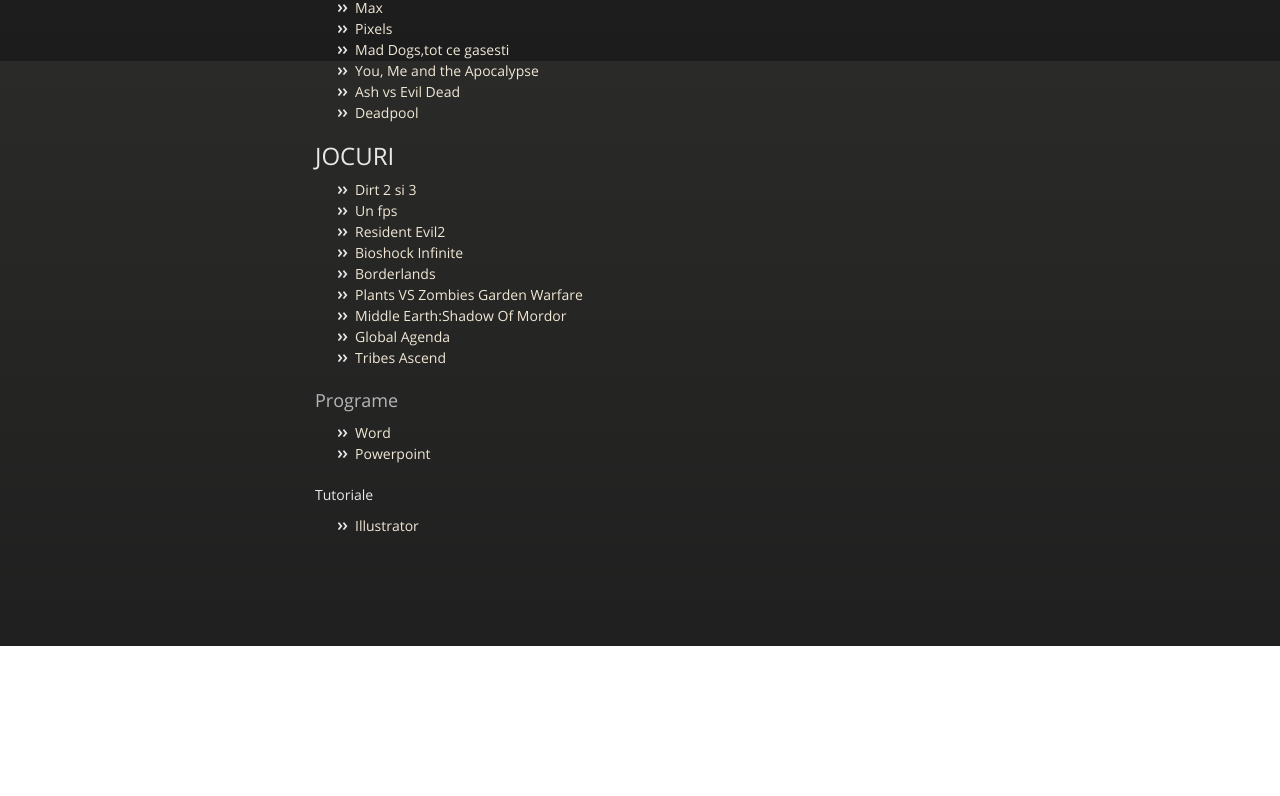
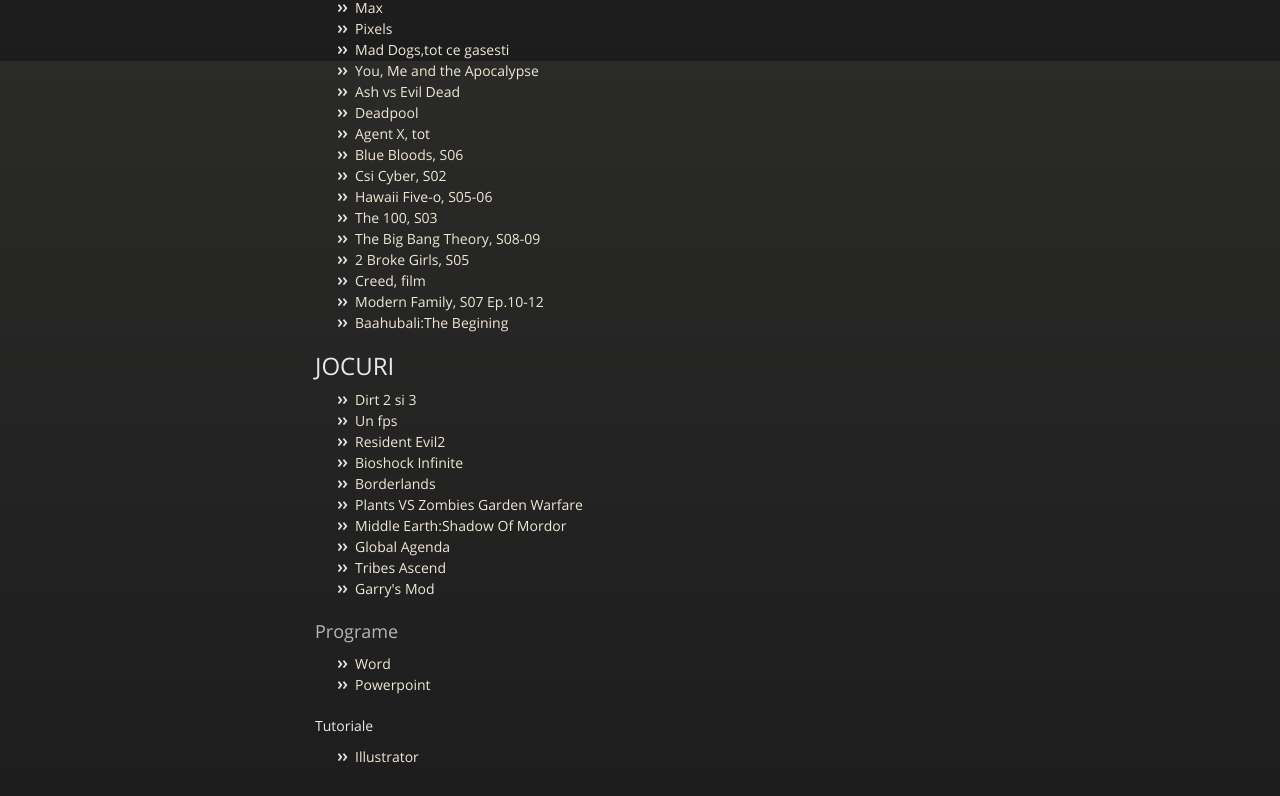
Before and after one commit to newtogithub97/List, a plain HTML site: page index.html in a window 1280 px wide. Shown: the part 739-1535 px from the top of the page. Before the commit the page ends 1385 px from the top, so only its background shows below. Drawn offline with nearby package versions, Linux system fonts and the light colour scheme.

```diff
--- a/index.html
+++ b/index.html
@@ -75,6 +75,16 @@
       <li>You, Me and the Apocalypse</li>
       <li>Ash vs Evil Dead</li>
           <li>Deadpool</li>
+          <li>Agent X, tot</li>
+          <li>Blue Bloods, S06</li>
+          <li>Csi Cyber, S02</li>
+          <li>Hawaii Five-o, S05-06</li>
+          <li>The 100, S03</li>
+          <li>The Big Bang Theory, S08-09</li>
+          <li>2 Broke Girls, S05</li>
+          <li>Creed, film</li>
+          <li>Modern Family, S07 Ep.10-12</li>
+          <li>Baahubali:The Begining</li>
       </ul>
       <h2>
 <a id="jocuri" class="anchor" href="#jocuri" aria-hidden="true"><span aria-hidden="true" class="octicon octicon-link"></span></a>JOCURI</h2>
@@ -88,6 +98,7 @@
           <li>Middle Earth:Shadow Of Mordor</li>
           <li>Global Agenda</li>
           <li>Tribes Ascend</li>
+          <li>Garry's Mod</li>
       </ul>
       <h3>
 <a id="programe" class="anchor" href="#programe" aria-hidden="true"><span aria-hidden="true" class="octicon octicon-link"></span></a>Programe</h3>
```
Also changed, not shown: params.json (+1 -1 lines). Lines whose indentation alone changed are shown as unchanged.
